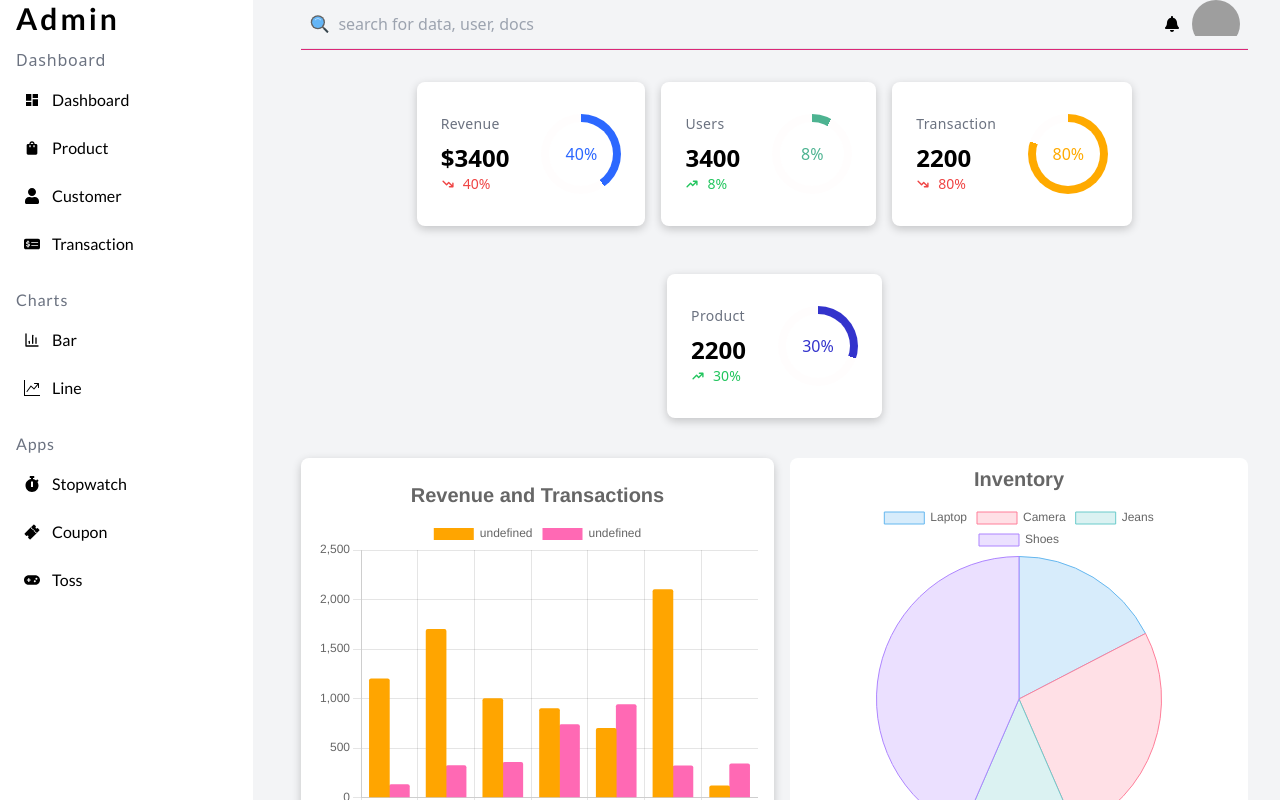
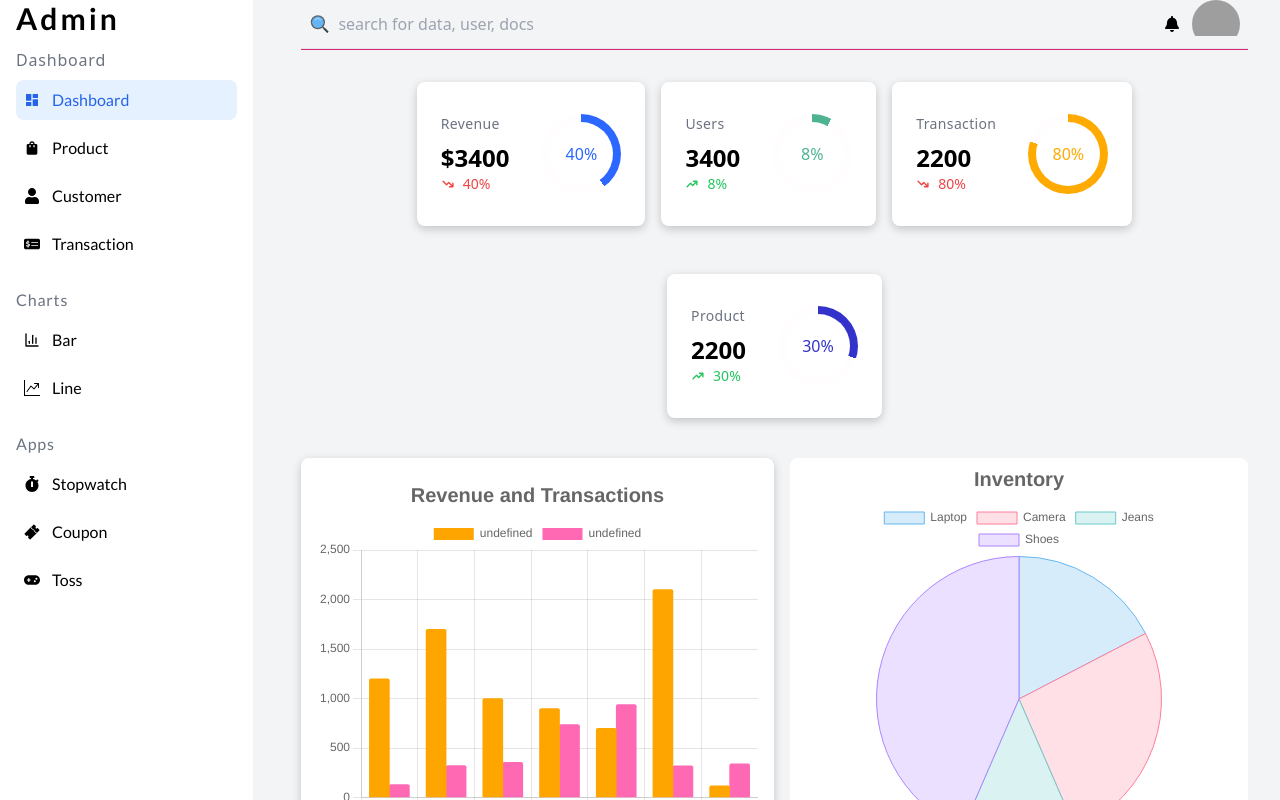
Before and after one commit to Sudhir-rai07/AdminDashboard, a React (Vite) app: page / in a window 1280 px wide. Built offline with nearby package versions, Linux system fonts and the light colour scheme; grey boxes are pictures that could not be loaded.

Commit message:
Fix navigation

```diff
--- a/src/constants/constants.jsx
+++ b/src/constants/constants.jsx
@@ -11,7 +11,7 @@ import { FaGamepad } from "react-icons/fa6";
 
 
 export const sideBar =[
-    {icon: <MdDashboard />, url: "/admin/dashboard", text: "Dashboard", id: "001"},
+    {icon: <MdDashboard />, url: "/", text: "Dashboard", id: "001"},
     {icon: <MdShoppingBag />, url: "/admin/product", text: "Product" ,id: "003"},
     {icon: <FaUser />, url: "/admin/customer", text: "Customer" ,id: "002"},
     {icon: <FaMoneyCheckDollar />, url: "/admin/transaction", text: "Transaction",id: "004"},
```
